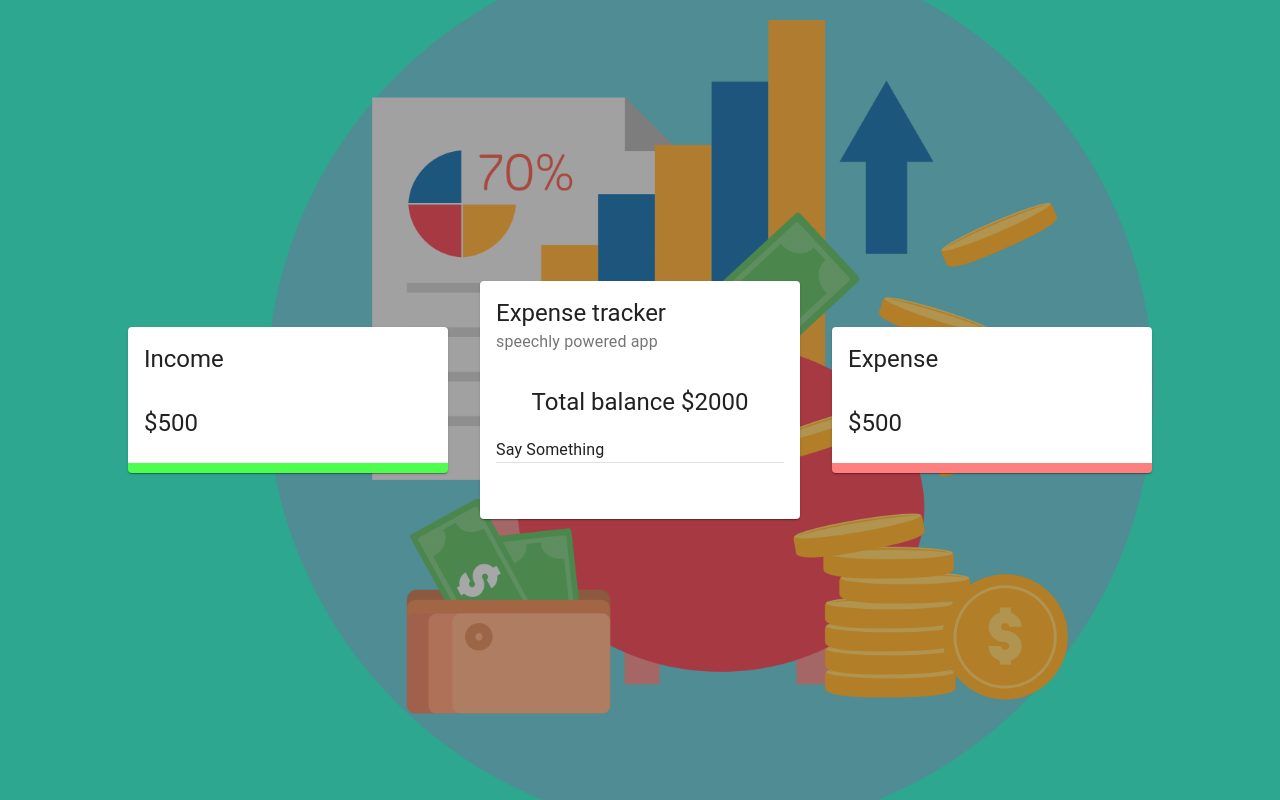
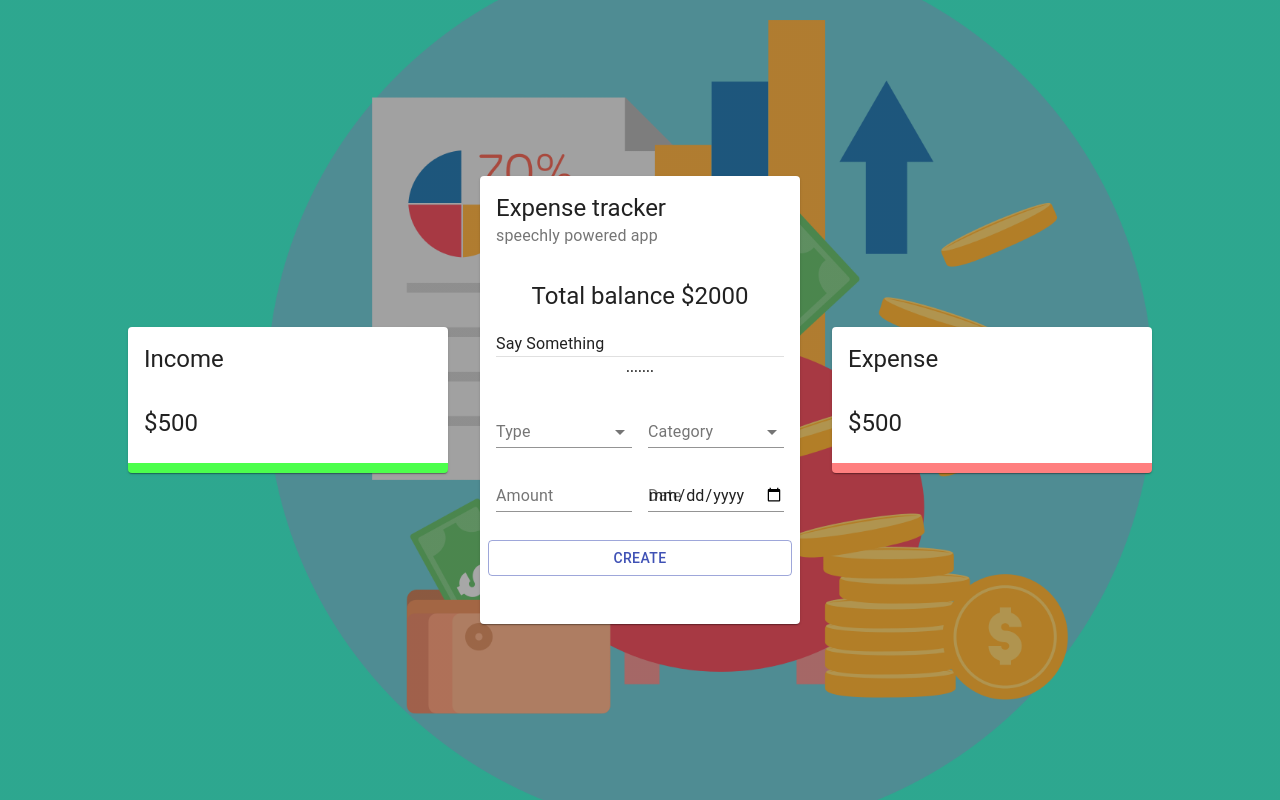
Before and after one commit to SammedSankonatti/expense-tracker, a React (Create React App) app: page / in a window 1280 px wide. Built offline with nearby package versions, Linux system fonts and the light colour scheme.

Commit message:
main and form components structure is done

```diff
--- /dev/null
+++ b/src/components/Main/Form/Form.jsx
@@ -0,0 +1,44 @@
+import React from 'react'
+import {TextField , Typography, Grid, Button, FormControl, InputLabel, Select, MenuItem } from '@material-ui/core';
+
+import useStyles from './styles';
+
+const Form = () => {
+    const classes = useStyles();
+    return (
+        <Grid container spacing={2}>
+            <Grid item xs={12} >
+                <Typography align="center" variant="subtitle2" gutterBottom>
+                        .......
+                </Typography>
+            </Grid>
+            <Grid item xs={6} >
+                <FormControl fullWidth >
+                    <InputLabel> Type</InputLabel>
+                    <Select>
+                        <MenuItem value="Income"  > Income</MenuItem>
+                        <MenuItem value="Expense" > Expense</MenuItem>
+                    </Select>
+                </FormControl>
+            </Grid>
+            <Grid item xs={6}>
+                <FormControl fullWidth >
+                    <InputLabel> Category</InputLabel>
+                    <Select >
+                        <MenuItem item= "business"> Business </MenuItem>
+                        <MenuItem item="Sports"> Sports</MenuItem>
+                    </Select>
+                </FormControl>
+            </Grid>
+            <Grid item xs={6}>
+                <TextField type="number" label="Amount" fullWidth />
+            </Grid>
+            <Grid item xs={6}>
+                <TextField type="date" label="Date" fullWidth />
+            </Grid>
+            <Button className={classes.button} variant="outlined" color="primary" fullWidth> CREATE</Button>
+        </Grid>
+    )
+}
+
+export default Form;
--- /dev/null
+++ b/src/components/Main/Form/styles.js
@@ -0,0 +1,12 @@
+import { makeStyles } from '@material-ui/core/styles';
+
+export default makeStyles(() => ({
+  radioGroup: {
+    display: 'flex',
+    justifyContent: 'center',
+    marginBottom: '-10px',
+  },
+  button: {
+    marginTop: '20px',
+  },
+}));
--- a/src/components/Main/Main.jsx
+++ b/src/components/Main/Main.jsx
@@ -2,6 +2,7 @@
 import {Card, CardHeader, CardContent, Typography, Grid, Divider } from '@material-ui/core';
 
 import useStyles from './styles';
+import Form from './Form/Form';
 
 const Main = () => {
     const classes= useStyles();
@@ -14,7 +15,7 @@
                     Say Something
                  </Typography>
                  <Divider />
-                 {/* <Form></Form> */}
+                 <Form />
             </CardContent>
             <CardContent className={classes.CardContent} >
                 <Grid container spacing={2} >
```
Also changed, not shown: 1 other file (tests, documents, lock files or other folders).
